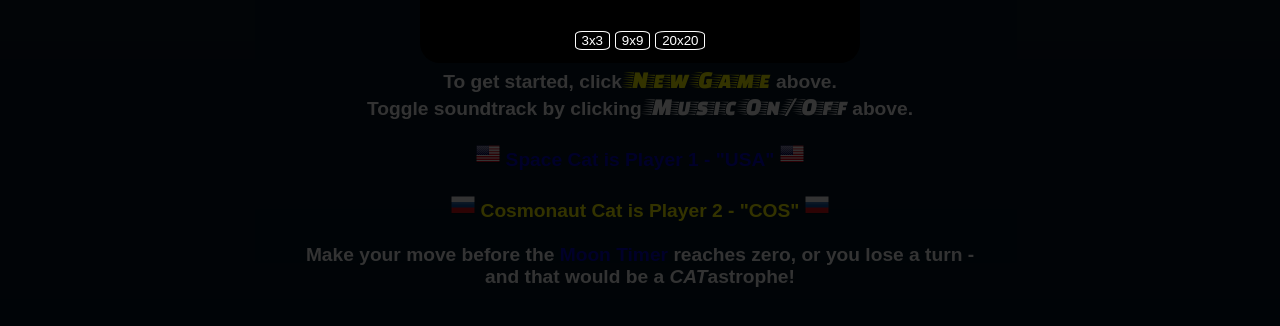
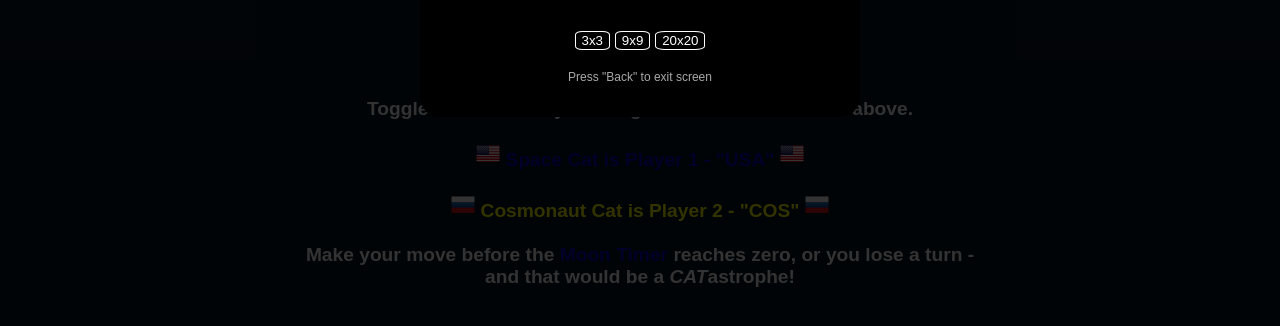
Before and after one commit to R5meason/live_spaceCats, a plain HTML site: page index.html in a window 1280 px wide. Both pictures are taken after a click on the element "New Game". Shown: the part 246-572 px from the top of the page. Drawn offline with nearby package versions, Linux system fonts and the light colour scheme; a web font is replaced by a local one.

Commit message:
added exit msg on modal

```diff
--- a/index.html
+++ b/index.html
@@ -42,6 +42,7 @@
                         20x20
                     </button>
                 </span>
+                <h5 id="modalExit">Press "Back" to exit screen</h5>
             </div>
         </div>
         <!-- end board size pop-up -->
--- a/style.css
+++ b/style.css
@@ -145,7 +145,7 @@ font-size: 1.3em;
     color: yellow;
     border: 1px solid white;
     vertical-align: bottom;
-    font-size: 2.5vh;
+    font-size: 2vh;
     text-align: center;
     padding: 2% 0.5% 0 0.5%;
     font-weight: bold;
@@ -167,6 +167,13 @@ font-size: 1.3em;
     -moz-transition: opacity 400ms ease-in;
     transition: opacity 400ms ease-in;
     pointer-events: none;
+}
+
+#modalExit{
+    font-family: sans-serif;
+    color: darkgrey;
+    font-size: 0.5em;
+    font-weight: normal;
 }
 
 .modalDialog:target {
```
